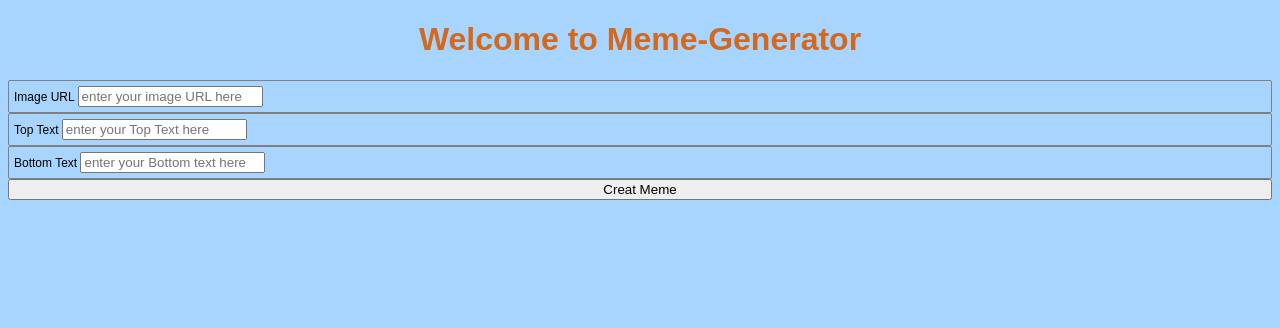
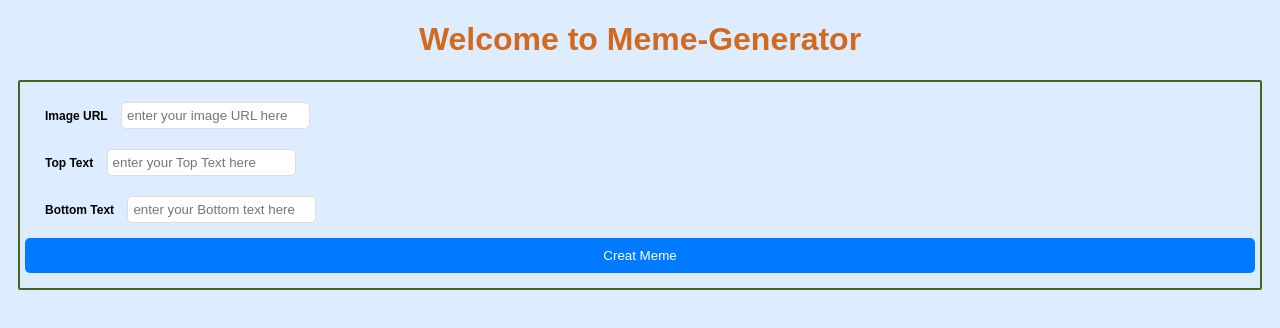
Before and after one commit to parth167/meme-generator, a plain HTML site: page index.html in a window 1280 px wide. Drawn offline with Linux system fonts and the light colour scheme.

Commit message:
output get style now its working do some change in htmland javascript

```diff
--- a/index.html
+++ b/index.html
@@ -8,8 +8,8 @@
   </head>
   <body>
     <h1>Welcome to Meme-Generator</h1>
-    <form id="memeform">
-      <div class="form-input">
+    <form id="memeform" class="memeform">
+      <div class="forminput">
         <label for="image">Image URL</label>
         <input
           type="url"
@@ -19,7 +19,7 @@
           placeholder="enter your image URL here"
         />
       </div>
-      <div class="form-input">
+      <div class="forminput">
         <label for="toptext">Top Text</label>
         <input
           type="text"
@@ -29,7 +29,7 @@
           placeholder="enter your Top Text here"
         />
       </div>
-      <div class="form-input">
+      <div class="forminput">
         <label for="botmtext">Bottom Text</label>
         <input
           type="text"
--- a/script.js
+++ b/script.js
@@ -18,12 +18,12 @@ form.addEventListener('submit', function (e) {
     meme.appendChild(images);
 
     const topElement = document.createElement('div');
-    topElement.classList.add('memetxttop', 'top');
+    topElement.classList.add('memetxt', 'top');
     topElement.innerText = toptextInput;
     meme.appendChild(topElement);
 
     const bootomElement = document.createElement('div');
-    bootomElement.classList.add('memetxtbotm', 'bottom');
+    bootomElement.classList.add('memetxt', 'bottom');
     bootomElement.innerText = bottomtextInput;
     meme.appendChild(bootomElement);
 
--- a/style.css
+++ b/style.css
@@ -1,21 +1,44 @@
 body {
   font-family: Arial, Helvetica, sans-serif;
-  background-color: rgb(168, 213, 255);
+  background-color: rgba(143, 195, 255, 0.3);
 }
-.form-input {
+.memeform {
   position: relative;
-  width: 100;
+
   font-size: 12px;
-  border: 1px solid gray;
+  border: 2px solid rgb(67, 104, 29);
   border-radius: 2px;
-
+  margin: 0 10px;
   padding: 5px;
 }
+.memeform label {
+  font-weight: bold;
+  margin: 10px;
+  /* border: 2px solid rgba(143, 195, 255, 0.3);
+  border-radius: 2px; */
+}
+.memeform input {
+  padding: 5px;
+  margin-top: 5px;
+  margin-bottom: 5px;
+  border: 1px solid #ddd;
+  border-radius: 5px;
+  /* width: 0 auto; */
+}
 .button {
-  position: relative;
+  background-color: #007bff;
+  color: white;
+  padding: 10px;
+  border: none;
+  border-radius: 5px;
+  cursor: pointer;
   width: 100%;
   /* margin: 10px 10px;
   padding: 5px; */
+}
+.memeform .forminput {
+  margin: 10px;
+  width: 100%;
 }
 h1 {
   text-align: center;
@@ -27,6 +50,39 @@ h1 {
 
 } */
 #memes {
+  position: relative;
+  display: flex;
+  justify-content: center;
+  /* width: 200px;
+  height: 200px; */
+  margin-top: 10px;
+}
+.meme {
+  width: 200px;
+  margin: 10px;
+  border: 1px solid #ddd;
+  border-radius: 5px;
+  position: relative;
+}
+.meme img {
   width: 100%;
-  height: 200px;
 }
+.memetxt {
+  display: flex;
+  position: absolute;
+  /* top: 50%;
+  left: 50%; */
+  margin: 0 auto;
+  text-align: center;
+  color: greenyellow;
+  font-size: 18px;
+  font-weight: bold;
+  align-items: center;
+}
+.top {
+  top: 10px;
+}
+
+.bottom {
+  bottom: 10px;
+}
```
